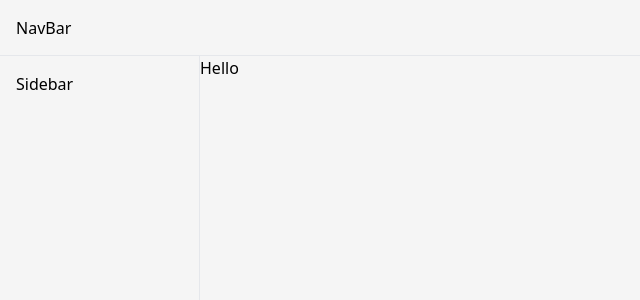
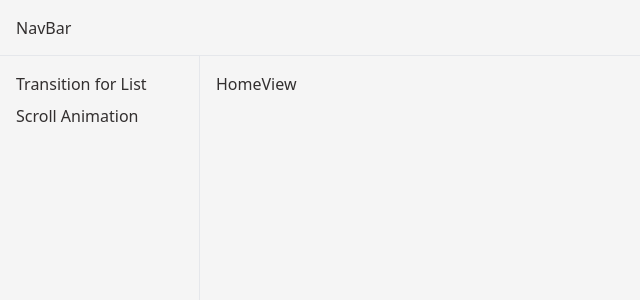
Before and after one commit to rulkimi/kiminotes, a Vue app: page / in a window 1280 px wide. Shown: the top 300 px of the page, without its empty margins (0-640 px from the left). Built offline with nearby package versions, Linux system fonts and the light colour scheme.

Commit message:
added link to sidebar (with vue router)

```diff
--- a/package.json
+++ b/package.json
@@ -10,7 +10,8 @@
   },
   "dependencies": {
     "pinia": "^2.2.1",
-    "vue": "^3.4.35"
+    "vue": "^3.4.35",
+    "vue-router": "^4.4.3"
   },
   "devDependencies": {
     "@vitejs/plugin-vue": "^5.1.2",
--- a/src/App.vue
+++ b/src/App.vue
@@ -4,6 +4,6 @@ import BaseLayout from './layout/BaseLayout.vue';
 
 <template>
   <BaseLayout>
-    Hello
+    <router-view></router-view>
   </BaseLayout>
 </template>
--- a/src/components/SideBar.vue
+++ b/src/components/SideBar.vue
@@ -1,7 +1,25 @@
-<script setup></script>
+<script setup>
+import { ref } from 'vue';
+
+const currentPath = ref('/');
+const menus = [
+  { name: 'Transition for List', path: '/list-transition'},
+  { name: 'Scroll Animation', path: '/scroll-animation'},
+]
+</script>
 
 <template>
   <div class="border-r h-[calc(100vh-3.5rem)] w-[200px]">
-    <div class="w-full p-4">Sidebar</div>
+    <div class="w-full p-4">
+      <div class="mb-2" v-for="menu in menus">
+        <router-link
+          :class="{ 'text-primary' : menu.path === currentPath }"
+          :to="menu.path"
+          @click="currentPath = menu.path"
+        >
+          {{ menu.name }}
+        </router-link>
+      </div>
+    </div>
   </div>
 </template>
--- a/src/layout/BaseLayout.vue
+++ b/src/layout/BaseLayout.vue
@@ -8,7 +8,9 @@ import SideBar from '../components/SideBar.vue';
   <div class="max-w-[1280px] mx-auto">
     <div class="flex">
       <SideBar />
-      <slot></slot>
+      <div class="p-4">
+        <slot></slot>
+      </div>
     </div>
   </div>
 </template>
--- a/src/main.js
+++ b/src/main.js
@@ -1,5 +1,6 @@
 import { createApp } from 'vue'
 import './style.css'
 import App from './App.vue'
+import router from './router'
 
-createApp(App).mount('#app')
+createApp(App).use(router).mount('#app')
--- a/src/style.css
+++ b/src/style.css
@@ -4,6 +4,6 @@
 
 @layer base {
   body {
-    @apply bg-background m-0 min-w-[320px] min-h-screen;
+    @apply bg-background m-0 min-w-[320px] min-h-screen text-text;
   }
 }
--- /dev/null
+++ b/src/views/HomeView.vue
@@ -0,0 +1,3 @@
+<template>
+  HomeView
+</template>
--- /dev/null
+++ b/src/views/ListTransition.vue
@@ -0,0 +1,3 @@
+<template>
+  List transition
+</template>
--- /dev/null
+++ b/src/views/ScrollAnimation.vue
@@ -0,0 +1,3 @@
+<template>
+  Scroll Animation
+</template>
--- a/tailwind.config.js
+++ b/tailwind.config.js
@@ -7,6 +7,7 @@ export default {
   theme: {
     extend: {
       colors: {
+        text: "rgb(50, 47, 47, <alpha-value>)",
         background: "rgb(245, 245, 245, <alpha-value>)",
         primary: "rgb(48, 206, 177,<alpha-value>)"
       }
```
Also changed, not shown: src/router/index.js (added, +16 -0 lines), 1 other file (tests, documents, lock files or other folders).
